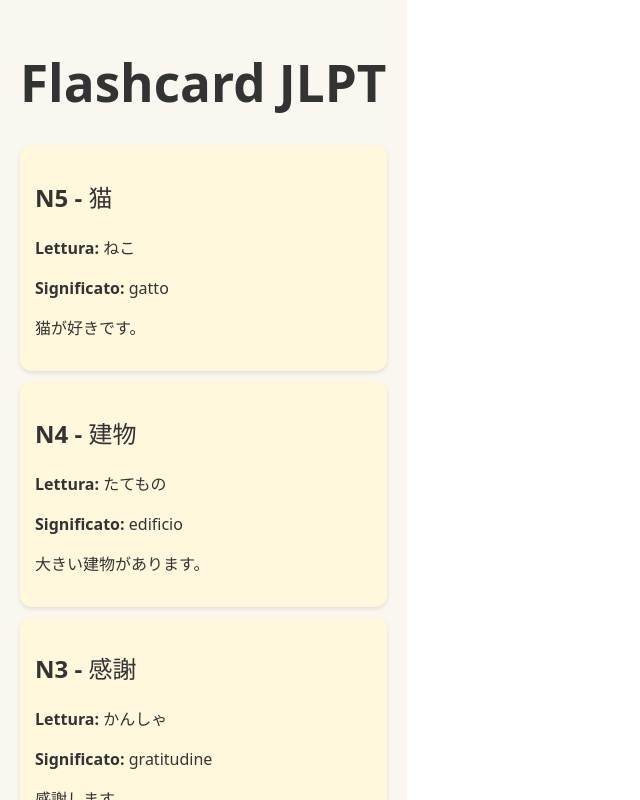
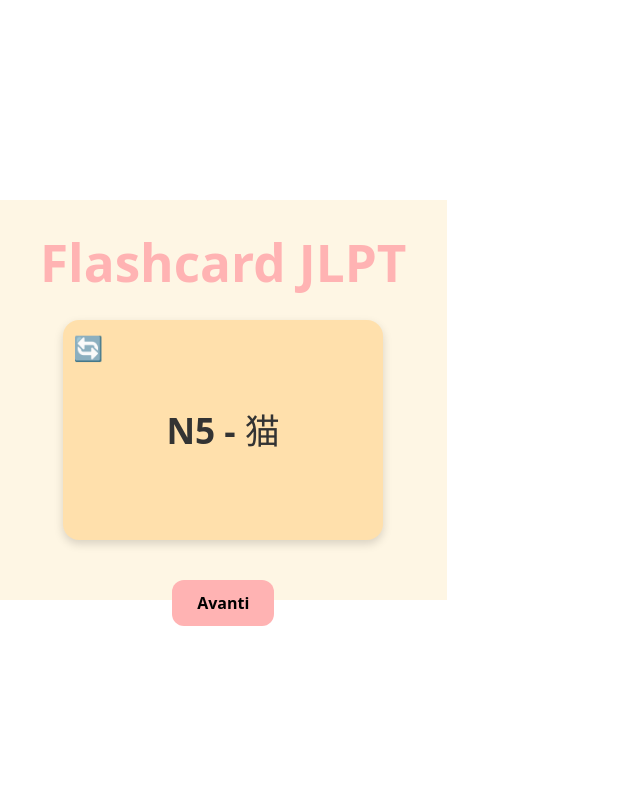
Before and after one commit to shgtns/jlpt-flashcard, a React (Vite) app: page / in a window 1280 px wide. Shown: the top 800 px of the page, without its empty margins (0-640 px from the left). Built offline with nearby package versions, Linux system fonts and the light colour scheme.

Commit message:
version 0.0.1

```diff
--- a/package.json
+++ b/package.json
@@ -1,14 +1,16 @@
 {
   "name": "jlpt-flashcard",
   "private": true,
-  "version": "0.0.0",
+  "version": "0.0.1",
   "type": "module",
   "scripts": {
     "dev": "vite",
     "build": "vite build",
     "lint": "eslint .",
-    "preview": "vite preview"
+    "preview": "vite preview",
+    "deploy": "vite build && gh-pages -d dist"
   },
+  "homepage": "https://shgtns.github.io/jlpt-flashcard",
   "dependencies": {
     "react": "^19.2.0",
     "react-dom": "^19.2.0"
--- a/src/App.css
+++ b/src/App.css
@@ -1,26 +1,97 @@
+/* Assicurati che html e body occupino tutto lo schermo */
+html, body {
+  height: 100%;
+  margin: 0;
+}
+
 .App {
   font-family: system-ui, sans-serif;
-  background: #faf7f0;
+  background: #fef6e4;
   color: #333;
-  padding: 20px;
+  padding: 0 40px 20px;
   text-align: center;
+  display: flex;
+  flex-direction: column;
+  align-items: center;
+  justify-content: center; /* centratura verticale */
+  min-height: 100%; /* fa occupare tutto lo schermo */
+}
+
+
+h1 {
+  margin-bottom: 30px;
+  color: #ffb3b3;
+}
+
+.card-container {
+  perspective: 1000px;
+  width: 320px;
+  height: 220px;
+  margin-bottom: 40px; /* spazio maggiore sotto la carta */
 }
 
 .card {
-  background: #fff8dc;
-  padding: 15px;
-  border-radius: 12px;
-  margin: 10px 0;
-  box-shadow: 0 2px 4px rgba(0,0,0,0.1);
+  width: 100%;
+  height: 100%;
+  position: relative;
+  transform-style: preserve-3d;
+  transition: transform 0.6s;
+  cursor: pointer; /* tutta la carta cliccabile */
+}
+
+.card.flipped {
+  transform: rotateY(180deg);
+}
+
+.card .front, .card .back {
+  position: absolute;
+  width: 100%;
+  height: 100%;
+  backface-visibility: hidden;
+  border-radius: 16px;
+  display: flex;
+  flex-direction: column;
+  align-items: center;
+  justify-content: center;
+  padding: 0px;
+  box-shadow: 0 4px 10px rgba(0,0,0,0.15);
+}
+
+.card .front {
+  background: #ffe0ac;
+}
+
+.card .back {
+  background: #cce7ff;
+  transform: rotateY(180deg);
   text-align: left;
 }
 
+h2 {
+  font-size: 2.2em; /* domanda più grande */
+  margin: 0;
+}
+
+.flip-icon {
+  position: absolute;
+  top: 10px;
+  left: 10px;
+  font-size: 24px;
+  pointer-events: none; /* lascia cliccare tutta la carta */
+}
+
 button {
-  margin-top: 20px;
-  padding: 10px 20px;
+  margin-top: 40px; /* più spazio dalla carta */
+  padding: 12px 25px;
   border: none;
-  background: #f7b733;
-  border-radius: 8px;
+  background: #ffb3b3;
+  border-radius: 12px;
   cursor: pointer;
   font-weight: bold;
+  font-size: 1em;
+  transition: background 0.3s;
 }
+
+button:hover {
+  background: #ff9999;
+}
--- a/src/App.jsx
+++ b/src/App.jsx
@@ -4,44 +4,80 @@
 function App() {
   const [parole, setParole] = useState([]);
   const [selezionate, setSelezionate] = useState([]);
+  const [index, setIndex] = useState(0);
+  const [flipped, setFlipped] = useState(false);
 
+  // Carica CSV
   useEffect(() => {
-    fetch("/parole.csv")
-      .then((res) => res.text())
-      .then((text) => {
+    fetch("./parole.csv")
+      .then(res => res.text())
+      .then(text => {
         const righe = text.trim().split("\n").slice(1);
-        const data = righe.map((r) => {
+        const data = righe.map(r => {
           const [livello, parola, lettura, significato, frase, codice] = r.split(",");
           return { livello, parola, lettura, significato, frase, codice };
         });
         setParole(data);
-        genera(data);
+        generaCasuali(data);
       });
   }, []);
 
-  const genera = (lista = parole) => {
-    const livelli = ["N5", "N4", "N3", "N2", "N1"];
-    const random = livelli
-      .map((lvl) => {
-        const subset = lista.filter((p) => p.livello === lvl);
-        return subset[Math.floor(Math.random() * subset.length)];
-      })
-      .filter(Boolean);
+  // Genera 5 parole casuali (una per livello)
+  const generaCasuali = (lista = parole) => {
+    const livelli = ["N5","N4","N3","N2","N1"];
+    const random = livelli.map(lvl => {
+      const subset = lista.filter(p => p.livello === lvl);
+      return subset[Math.floor(Math.random() * subset.length)];
+    }).filter(Boolean);
     setSelezionate(random);
+    setIndex(0);
+    setFlipped(false);
   };
+
+  const prossimaCarta = () => {
+    setFlipped(false);
+    setIndex(prev => prev + 1);
+  };
+
+  if(selezionate.length === 0) return <p>Caricamento...</p>;
+
+  // Controllo se abbiamo finito le 5 carte
+  const finito = index >= selezionate.length;
 
   return (
     <div className="App">
       <h1>Flashcard JLPT</h1>
-      {selezionate.map((p, i) => (
-        <div key={i} className="card">
-          <h2>{p.livello} - {p.parola}</h2>
-          <p><strong>Lettura:</strong> {p.lettura}</p>
-          <p><strong>Significato:</strong> {p.significato}</p>
-          <p><em>{p.frase}</em></p>
+
+      {!finito ? (
+        <div className="card-container">
+          <div
+            className={`card ${flipped ? "flipped" : ""}`}
+            onClick={() => setFlipped(!flipped)}
+          >
+            <div className="front">
+              <div className="flip-icon">🔄</div>
+              <h2>{selezionate[index].livello} - {selezionate[index].parola}</h2>
+            </div>
+            <div className="back">
+              <div className="flip-icon">🔄</div>
+              <p><strong>Lettura:</strong> {selezionate[index].lettura}</p>
+              <p><strong>Significato:</strong> {selezionate[index].significato}</p>
+              <p><em>{selezionate[index].frase}</em></p>
+            </div>
+          </div>
+          <button onClick={prossimaCarta}>Avanti</button>
         </div>
-      ))}
-      <button onClick={() => genera()}>Nuove parole</button>
+      ) : (
+        <div className="riepilogo">
+          <h2>Riepilogo</h2>
+          <ul>
+            {selezionate.map((p, i) => (
+              <li key={i}>{p.livello} - {p.parola}</li>
+            ))}
+          </ul>
+          <button onClick={() => generaCasuali()}>Altre 5</button>
+        </div>
+      )}
     </div>
   );
 }
```
Also changed, not shown: public/parole.csv.
